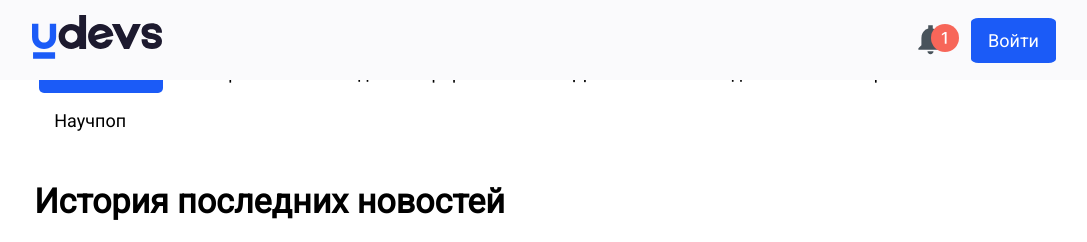
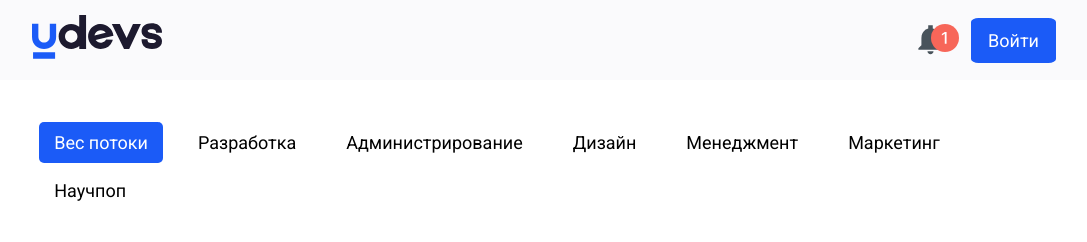
Before and after one commit to asadbeksr/udevs-blog, a React (Create React App) app: page / in a window 1280 px wide. Shown: the top 242 px of the page, without its empty margins (96-1183 px from the left). Built offline with nearby package versions, Linux system fonts and the light colour scheme; no server answers.

Commit message:
fix: update styles

```diff
--- a/src/components/Menu/Menu.css
+++ b/src/components/Menu/Menu.css
@@ -1,5 +1,5 @@
 .menu-btns {
-  margin-top: 30px;
+  margin-top: 100px;
 }
 .menu-btns button {
   font-size: 18px;
```
